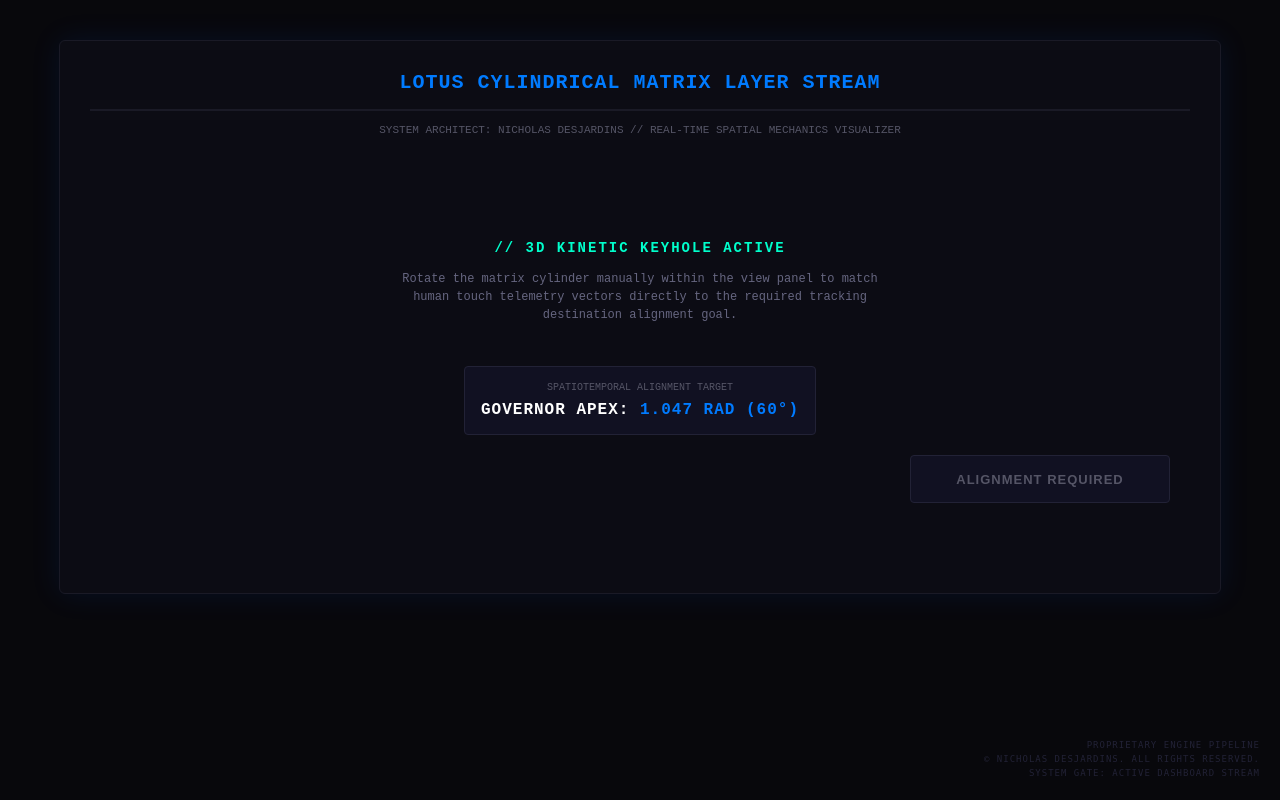
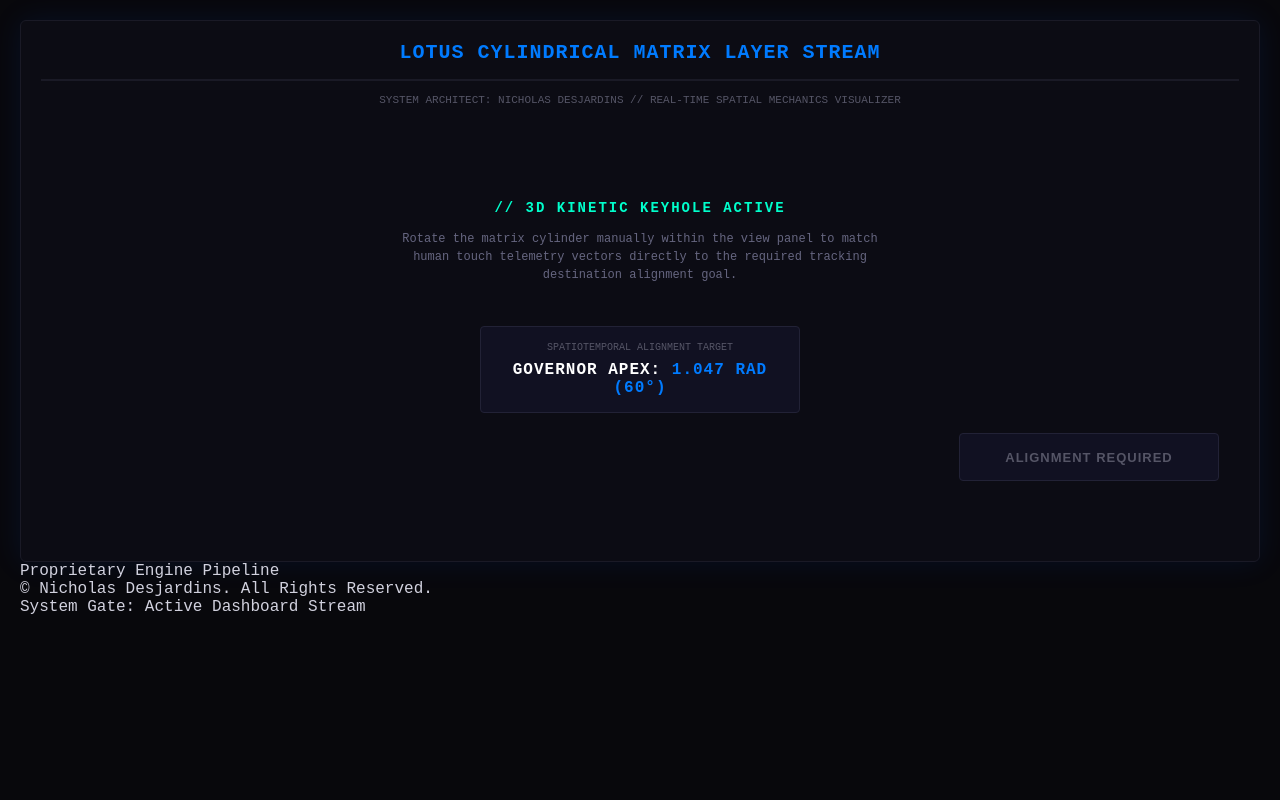
Before and after one commit to XN7TEAM/lotus-matrix-engine, a Flask app: page / in a window 1280 px wide. Run offline with Flask 3, Linux system fonts and the light colour scheme.

Commit message:
Update index.html
4:11

```diff
--- a/templates/index.html
+++ b/templates/index.html
@@ -5,15 +5,15 @@
     <title>Lotus 3D Cylindrical Spatial Matrix Dashboard</title>
     <script src="https://cdnjs.cloudflare.com/ajax/libs/three.js/r128/three.min.js"></script>
     <style>
-        body { background-color: #08080c; color: #d1d1de; font-family: 'Courier New', monospace; margin: 40px; overflow-x: hidden; }
-        .wrapper { max-width: 1100px; margin: 0 auto; border: 1px solid #1a1a26; padding: 30px; background-color: #0c0c14; border-radius: 6px; box-shadow: 0 0 30px rgba(0, 102, 255, 0.1); position: relative; }
+        body { background-color: #08080c; color: #d1d1de; font-family: 'Courier New', monospace; margin: 20px; overflow-y: auto; }
+        .wrapper { max-width: 1200px; margin: 0 auto; border: 1px solid #1a1a26; padding: 20px; background-color: #0c0c14; border-radius: 6px; box-shadow: 0 0 30px rgba(0, 102, 255, 0.1); }
         h1 { color: #007bff; border-bottom: 2px solid #1a1a26; padding-bottom: 15px; margin-top: 0; text-align: center; font-size: 20px; letter-spacing: 1px; }
-        .meta-stamp { text-align: center; color: #555566; font-size: 11px; margin-bottom: 30px; text-transform: uppercase; }
+        .meta-stamp { text-align: center; color: #555566; font-size: 11px; margin-bottom: 20px; text-transform: uppercase; }
 
-        /* Layout Sections */
-        .main-layout { display: flex; gap: 30px; }
-        .left-column { flex: 1; }
-        .right-column { width: 450px; background: #06060a; border: 1px solid #1a1a26; border-radius: 4px; padding: 15px; display: flex; flex-direction: column; align-items: center; position: relative; }
+        /* Layout Sections - Flexible wrapping for smaller displays */
+        .main-layout { display: flex; flex-wrap: wrap; gap: 20px; justify-content: center; }
+        .left-column { flex: 1; min-width: 320px; max-width: 650px; }
+        .right-column { width: 450px; background: #06060a; border: 1px solid #1a1a26; border-radius: 4px; padding: 15px; display: flex; flex-direction: column; align-items: center; }
 
         /* Interactive Control UI Components */
         .control-panel { display: flex; gap: 15px; margin-bottom: 25px; justify-content: center; background: #10101c; padding: 20px; border-radius: 4px; border: 1px solid #151522; }
@@ -31,13 +31,13 @@
         .row-meta { display: flex; justify-content: space-between; font-size: 11px; font-weight: bold; color: #888899; }
 
         /* Live Governor Telemetry Ticker Box */
-        .gov-ticker-box { background: #111122; border: 1px solid #1f1f38; border-radius: 4px; padding: 15px; margin-bottom: 20px; }
+        .gov-ticker-box { background: #111122; border: 1px solid #1f1f38; border-radius: 4px; padding: 15px; margin-bottom: 20px; width: 100%; box-sizing: border-box; }
         .gov-stat { display: flex; justify-content: space-between; font-size: 12px; margin-bottom: 6px; }
         .gov-value { font-family: monospace; font-weight: bold; color: #00ffcc; }
 
         /* Presentation Innovation Control Box */
-        .demo-controls { background: #1a0f14; border: 1px solid #33141e; border-radius: 4px; padding: 15px; margin-top: 25px; }
-        .btn-attack { background: #dc3545; width: 100%; height: 40px; margin-top: 5px; text-transform: uppercase; }
+        .demo-controls { background: #1a0f14; border: 1px solid #33141e; border-radius: 4px; padding: 15px; margin-top: 25px; width: 100%; box-sizing: border-box; }
+        .btn-attack { background: #dc3545; width: 100%; height: 40px; margin-top: 5px; text-transform: uppercase; color: white; border: none; border-radius: 4px; font-weight: bold; cursor: pointer; }
         .btn-attack:hover { background: #bd2130; box-shadow: 0 0 15px rgba(220,53,69,0.4); }
 
         /* View Screening Mechanisms */
@@ -50,9 +50,6 @@
         /* Warning Overlay System */
         .security-alert-popup { display: none; position: fixed; top: 30px; left: 50%; transform: translateX(-50%); background: #730f1e; border: 2px solid #ff3344; color: #ffffff; padding: 15px 40px; border-radius: 4px; font-weight: bold; font-size: 14px; letter-spacing: 1px; box-shadow: 0 0 30px rgba(255, 0, 0, 0.6); z-index: 9999; text-transform: uppercase; animation: blinker 1s linear infinite; }
         @keyframes blinker { 50% { opacity: 0.5; } }
-
-        /* Corporate Branding Watermark Overlay */
-        .security-watermark { position: fixed; bottom: 20px; right: 20px; text-align: right; font-family: monospace; font-size: 9px; color: #222236; letter-spacing: 1px; line-height: 14px; text-transform: uppercase; pointer-events: none; }
     </style>
 </head>
 <body>
```
